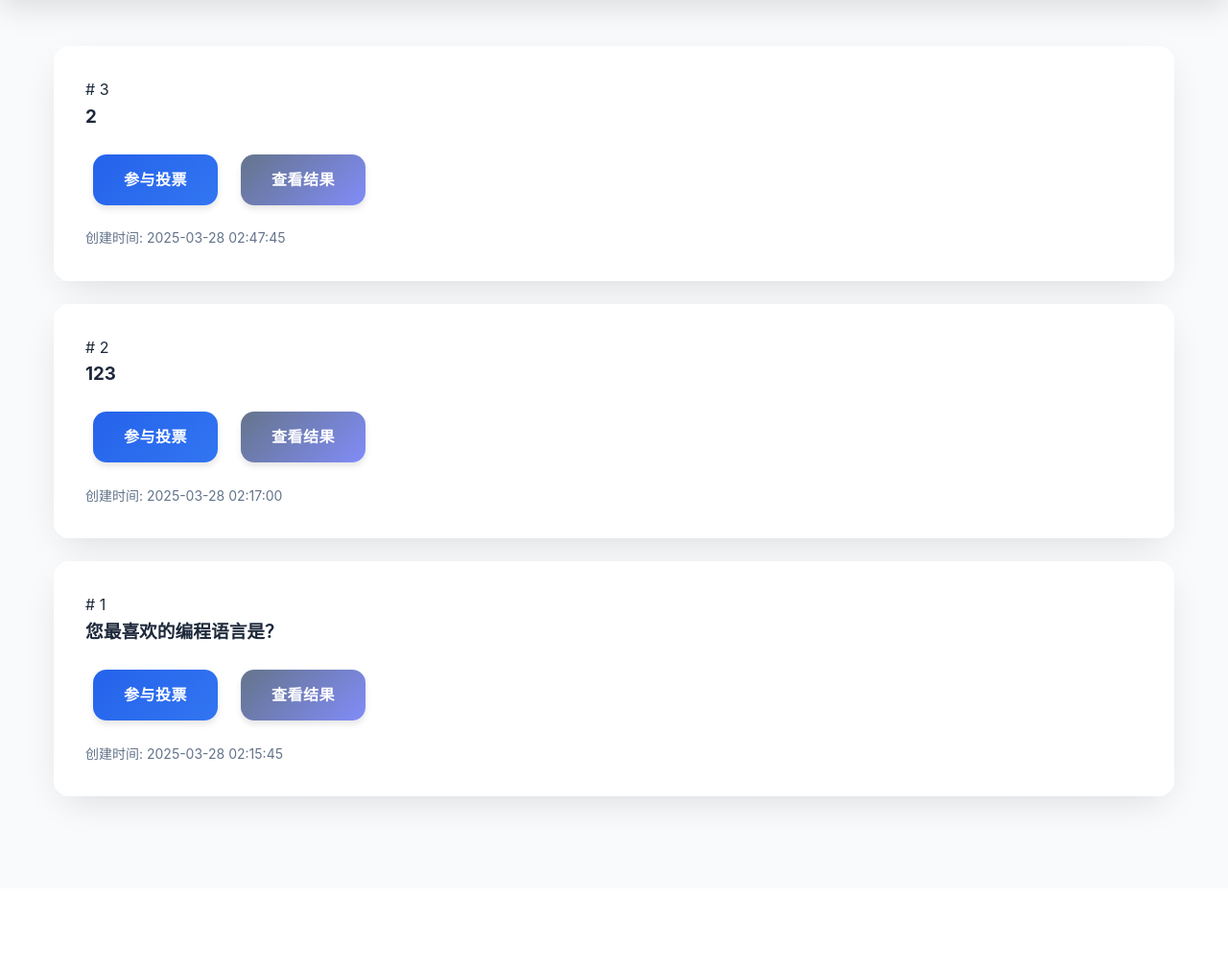
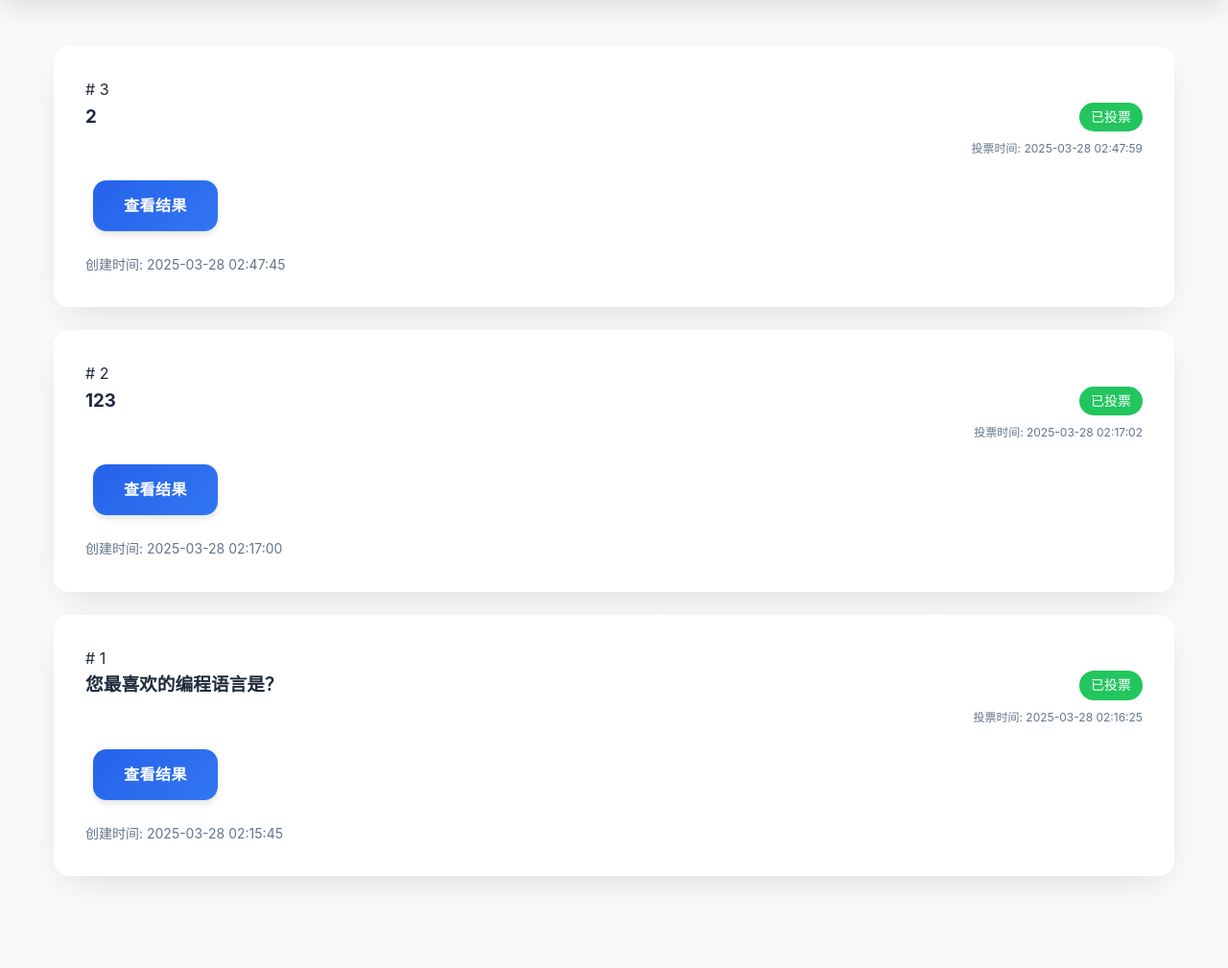
Before and after one commit to AllpickMode/vote, a Flask app: page / in a window 1280 px wide. Shown: the part 80-1089 px from the top of the page at 96% size. Before the commit the page ends 930 px from the top, so only its background shows below. Run offline with Flask 3, Linux system fonts and the light colour scheme; data comes from the database, SQL or seed files in the repository; both versions use the stored data as it was after the commit.

Commit message:
加入了已投票显示

```diff
--- a/app.py
+++ b/app.py
@@ -88,7 +88,29 @@ def apply_caching(response):
 def index():
     db = get_db()
     polls = db.execute('SELECT * FROM polls ORDER BY id DESC').fetchall()
-    return render_template('index.html', polls=polls)
+
+    # 获取用户IP地址
+    ip_address = request.remote_addr
+    if request.headers.get('X-Forwarded-For'):
+        ip_address = request.headers.get('X-Forwarded-For').split(',')[0]
+
+    # 为每个投票检查用户是否已投票
+    polls_with_status = []
+    for poll in polls:
+        # 检查是否在24小时内投过票
+        last_vote = db.execute('''
+            SELECT voted_at FROM vote_records
+            WHERE poll_id = ? AND ip_address = ?
+            AND voted_at > datetime('now', '-1 day')
+        ''', [poll['id'], ip_address]).fetchone()
+
+        # 将投票信息和状态一起存储
+        poll_info = dict(poll)
+        poll_info['has_voted'] = last_vote is not None
+        poll_info['vote_time'] = last_vote['voted_at'] if last_vote else None
+        polls_with_status.append(poll_info)
+
+    return render_template('index.html', polls=polls_with_status)
 
 @app.route('/create', methods=['GET', 'POST'])
 def create():
--- a/static/style.css
+++ b/static/style.css
@@ -299,9 +299,50 @@ nav ul a:hover {
     box-shadow: var(--shadow-lg);
 }
 
-.poll-card h3 {
+.poll-header {
+    display: flex;
+    justify-content: space-between;
+    align-items: flex-start;
     margin-bottom: 1rem;
+}
+
+.poll-header h3 {
     color: var(--text-color);
+    margin: 0;
+    flex: 1;
+}
+
+.vote-status {
+    display: flex;
+    flex-direction: column;
+    align-items: flex-end;
+    gap: 0.5rem;
+}
+
+.status-badge {
+    display: inline-flex;
+    align-items: center;
+    padding: 0.25rem 0.75rem;
+    border-radius: 1rem;
+    font-size: 0.875rem;
+    font-weight: 500;
+    white-space: nowrap;
+}
+
+.status-badge.voted {
+    background-color: var(--success-color);
+    color: white;
+}
+
+.status-badge.not-voted {
+    background-color: var(--secondary-color);
+    color: white;
+    opacity: 0.8;
+}
+
+.vote-time {
+    font-size: 0.75rem;
+    color: var(--secondary-color);
 }
 
 .poll-actions {
--- a/templates/index.html
+++ b/templates/index.html
@@ -7,12 +7,26 @@
         <div class="content-block">
             <div class="polls-list card">
             {% for poll in polls %}
-                <div class="poll-card card-content">
+                <div class="poll-card card-content {% if poll.has_voted %}voted{% endif %}">
                     <div class="poll-number"> # {{ loop.revindex }}</div>
-                    <h3>{{ poll.question }}</h3>
+                    <div class="poll-header">
+                        <h3>{{ poll.question }}</h3>
+                        <div class="vote-status">
+                            <span class="status-badge {% if poll.has_voted %}voted{% else %}not-voted{% endif %}">
+                                {% if poll.has_voted %}已投票{% else %}未投票{% endif %}
+                            </span>
+                            {% if poll.has_voted %}
+                                <span class="vote-time">投票时间: {{ poll.vote_time }}</span>
+                            {% endif %}
+                        </div>
+                    </div>
                     <div class="poll-actions">
-                        <a href="{{ url_for('vote', poll_id=poll.id) }}" class="button">参与投票</a>
-                        <a href="{{ url_for('results', poll_id=poll.id) }}" class="button secondary">查看结果</a>
+                        {% if poll.has_voted %}
+                            <a href="{{ url_for('results', poll_id=poll.id) }}" class="button primary">查看结果</a>
+                        {% else %}
+                            <a href="{{ url_for('vote', poll_id=poll.id) }}" class="button">参与投票</a>
+                            <a href="{{ url_for('results', poll_id=poll.id) }}" class="button secondary">查看结果</a>
+                        {% endif %}
                     </div>
                     <div class="poll-meta">
                         创建时间: {{ poll.created_at }}
```
Also changed, not shown: votes.db.
